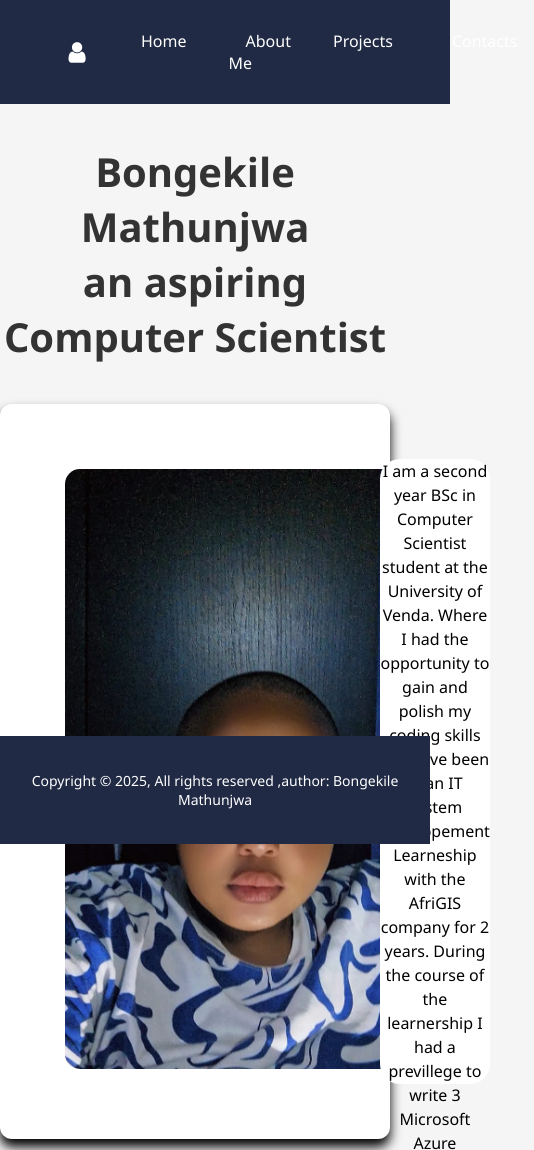
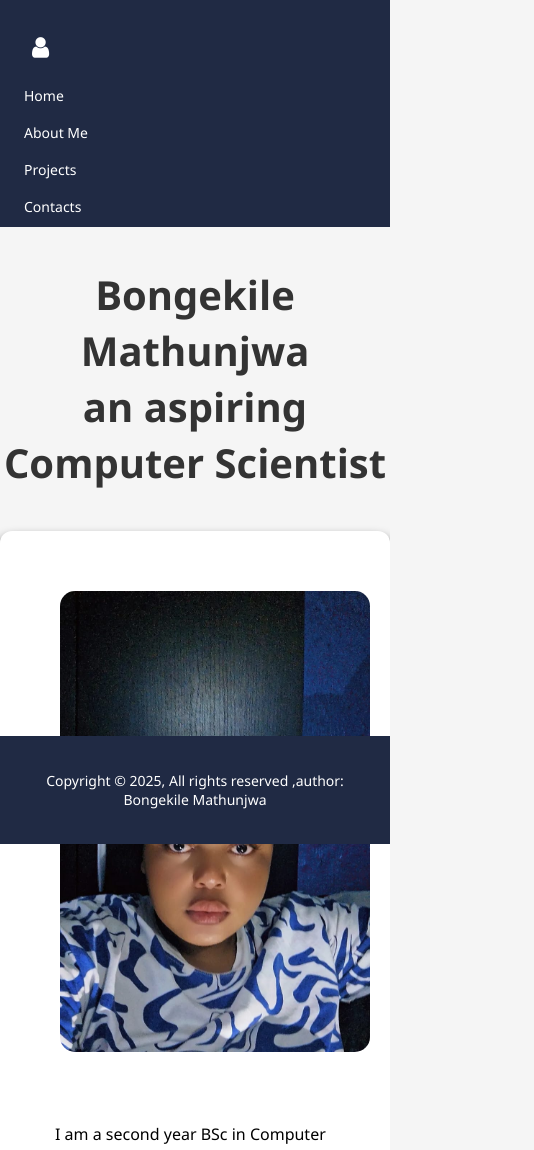
Before and after one commit to 24071968/BF_MATHUNJWA_PORTFOLIO, a plain HTML site: page index.html in a window 390 px wide. Shown: the top 1150 px of the page, 534 px wide, since content can reach past the window. Drawn offline with Linux system fonts and the light colour scheme.

Commit message:
mobile friendly

```diff
--- a/style.css
+++ b/style.css
@@ -1,6 +1,7 @@
 * {
     margin: 0;
     padding: 0;
+    box-sizing: border-box;
 }
 
 .navbar {
@@ -10,9 +11,96 @@
     background-color: #202A44;
     padding: 15px 30px;
     width: 100%;
-    top: 0;
-    left: 0;
 
+}
+
+.nav__list {
+    list-style: none;
+    display: flex;
+    gap: 25px;
+    margin: 0;
+    padding: 0;
+}
+
+.nav__list li a {
+    text-decoration: none;
+    color: #fff;
+    padding: 10px 15px;
+    border: 2px solid transparent;
+    border-radius: 5px;
+    transition: all 0.3s ease;
+    font-weight: 500;
+}
+
+@media (max-width: 768px) {
+    .navbar {
+        flex-direction: column;
+        padding: 10px;
+        align-items: flex-start;
+    }
+
+    .nav__list {
+        flex-direction: column;
+        gap: 15px;
+        align-items: flex-start;
+    }
+
+    .nav__list li a {
+        padding: 8px 12px;
+        font-size: 14px;
+    }
+
+
+    .image-wrapper {
+        width: 100%;
+        text-align: center;
+    }
+
+    img {
+        width: 90%;
+        height: auto;
+        max-width: none;
+    }
+
+    .description {
+        font-size: 14px;
+        padding: 10px;
+        height: auto;
+    }
+
+    .intro h1 {
+        font-size: 1.8rem;
+        line-height: 1.4;
+
+    }
+
+    .project-image {
+        width: 100%;
+        height: auto;
+    }
+
+    .intro-project {
+        font-size: 1.8rem;
+    }
+
+    .container-project,
+    .education,
+    .container-contact {
+        padding: 15px;
+        margin: 10px;
+    }
+
+    footer {
+        padding: 15px 20px;
+        font-size: 12px;
+    }
+}
+
+.container {
+    flex-direction: column;
+    align-items: center;
+    gap: 30px;
+    margin: 20px auto;
 }
 
 .logo {
@@ -37,34 +125,12 @@
 }
 
 .container {
-    position: relative;
-    text-align: center;
     color: white;
     display: flex;
     align-items: center;
     gap: 30px;
+    margin: 20PX auto;
 }
-
-
-.nav__list {
-    list-style: none;
-    display: flex;
-    gap: 25px;
-    margin: 0;
-    padding: 0;
-}
-
-
-.nav__list li a {
-    text-decoration: none;
-    color: #fff;
-    padding: 10px 15px;
-    border: 2px solid transparent;
-    border-radius: 5px;
-    transition: all 0.3s ease;
-    font-weight: 500;
-}
-
 
 .nav__list li a:hover {
     border-color: #d63384;
@@ -104,27 +170,20 @@ footer {
     font-size: 2.5rem;
     color: #333;
     font-weight: 600;
+    font-weight: 600;
+    text-align: center;
 
 }
 
-.container {
-    display: flex;
-    align-items: center;
-    gap: 30px;
-}
+.education,
+.container-project,
+.container-contact {
+    max-width: 100%;
+    margin: 0 auto;
 
-.container-contact {
-    max-height: 800px;
-    box-shadow: 0 8px 12px rgba(0, 0, 0, 3);
-    max-width: 800px;
-    border-radius: 8px;
-    margin-left: 400px;
-    align-items: center
 }
 
 .image-wrapper {
-    display: block;
-    height: auto;
     border-radius: 8px;
     max-width: 100%;
 
@@ -132,9 +191,11 @@ footer {
 
 img {
     border-radius: 15px;
-    margin: 25px 25px 25px 25px;
-    width: 400px;
-    height: 600px;
+    margin: 20px;
+    width: 100%;
+    height: auto;
+    max-width: 400px;
+
 }
 
 .description {
@@ -146,6 +207,7 @@ img {
     color: black;
     font-weight: 16px;
     background-color: white;
+    padding: 15px;
 }
 
 .contact-info {
```
Also changed, not shown: Contacts.html (+0 -2 lines), Projects.html (+0 -2 lines), index.html (+0 -5 lines).
